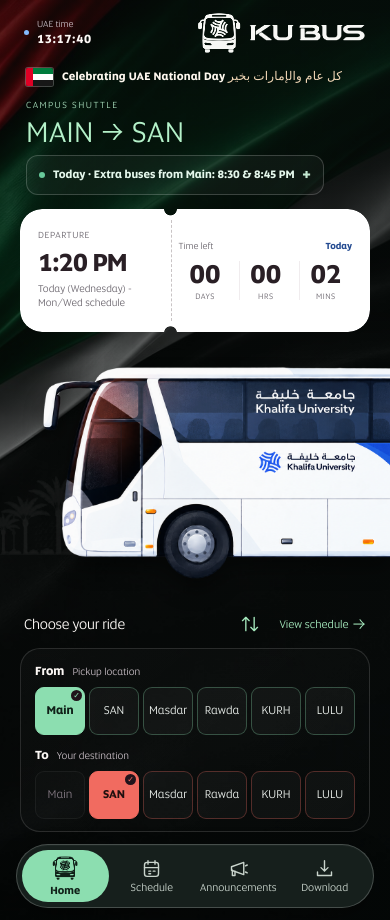
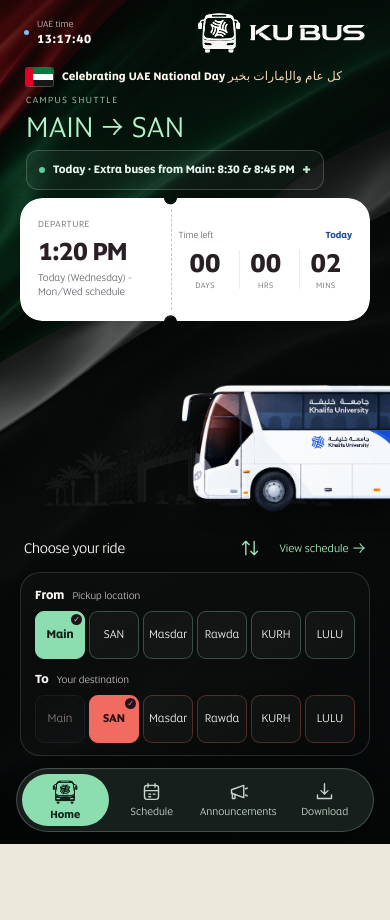
Before and after one commit to ameenabdulla7bm-sketch/ku-bus, a plain HTML site: page index.html in a window 390 px wide. After the commit the page ends 844 px from the top, so only its background shows below. Drawn offline with Linux system fonts and the light colour scheme.

Commit message:
Fit home screen better on mobile

```diff
--- a/index.html
+++ b/index.html
@@ -93,6 +93,13 @@
         .bottom-nav a { color: CanvasText; }
         .bottom-nav::before { background: Highlight; }
         .bottom-nav a[aria-current="page"] { color: HighlightText; }
+      }
+      /* Leave room for the celebration notice without shrinking the controls. */
+      @media (max-width: 980px) and (max-height: 900px) {
+        body[data-view="home"] .hero-visual { --bus-art-height: clamp(64px, calc(100svh - 43rem - env(safe-area-inset-top) - env(safe-area-inset-bottom)), 10rem); }
+        body[data-view="home"] .ride-hero { gap: 8px; }
+        body[data-view="home"] .uae-celebration { margin-bottom: 3px; }
+        body[data-view="home"] .departure-overview .ticket-route-header { padding-bottom: 8px; }
       }
     </style>
     <script defer src="script.js?v=20261019-seventh-1"></script>
--- a/service-worker.js
+++ b/service-worker.js
@@ -1,4 +1,4 @@
-const CACHE_NAME = "ku-shuttle-pwa-v2-20261125-uae-controls-1";
+const CACHE_NAME = "ku-shuttle-pwa-v2-20261125-mobile-fit-1";
 const APP_SHELL = new URL("./index.html", self.registration.scope).href;
 const NETWORK_TIMEOUT_MS = 4000;
 
```
